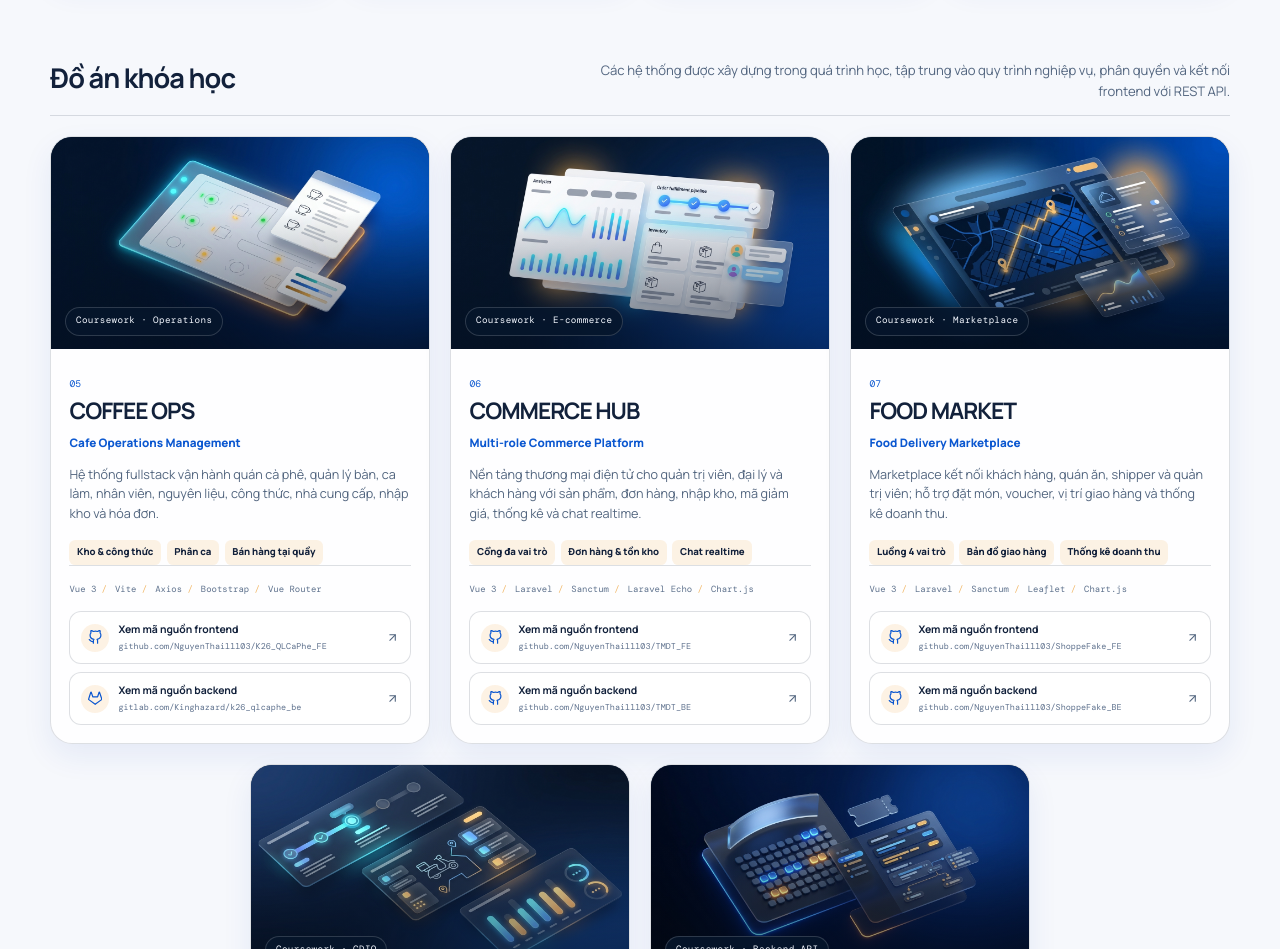
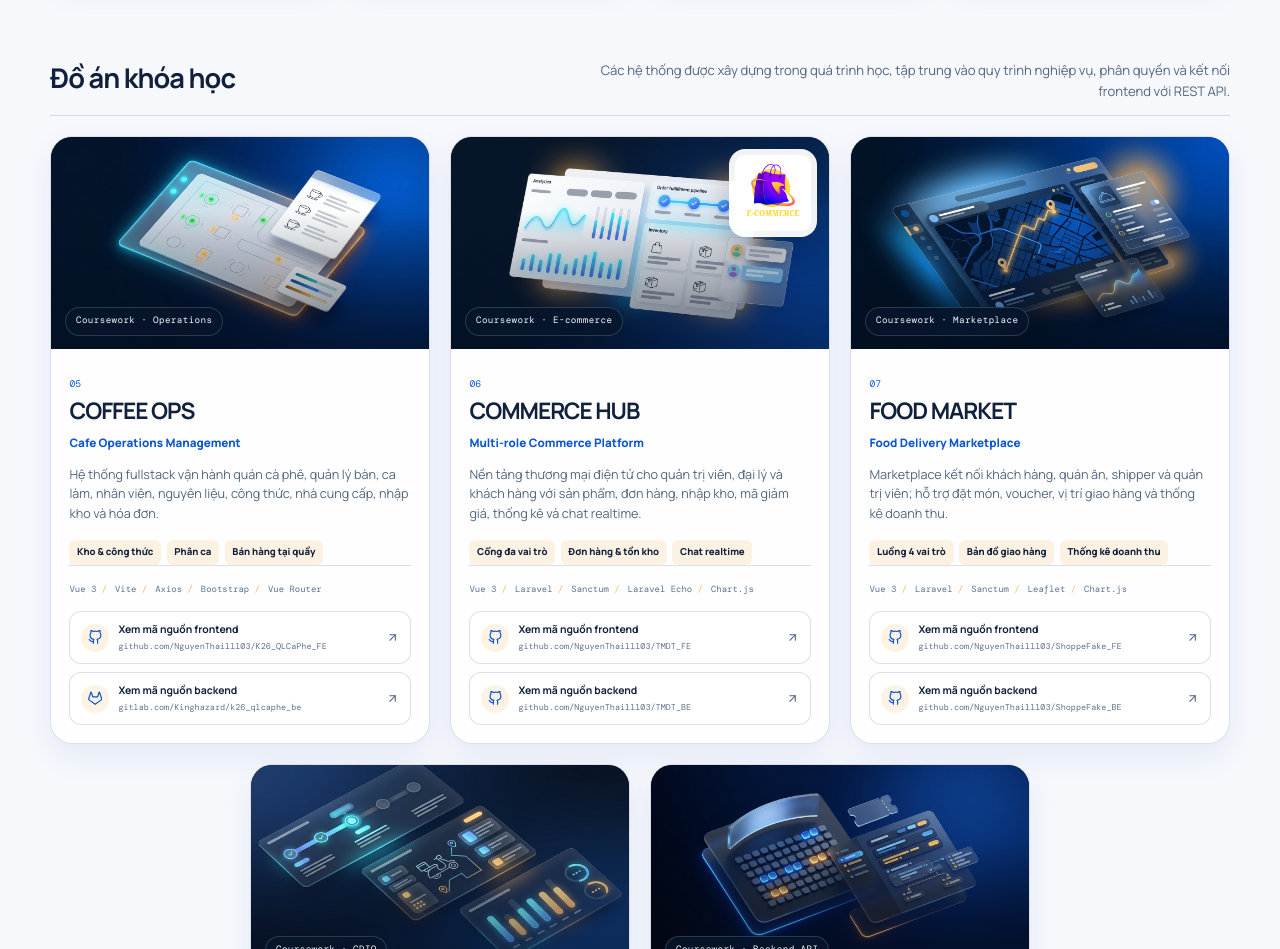
Before and after one commit to NguyenThai11103/portfolio_project, a React (Vite) app: page / in a window 1280 px wide. Shown: the part 5180-6129 px from the top of the page. Built offline with nearby package versions, Linux system fonts and the light colour scheme.

Commit message:
Use repository artwork for Commerce Hub

```diff
--- a/src/components/portfolio/Portfolio.css
+++ b/src/components/portfolio/Portfolio.css
@@ -140,6 +140,28 @@
 
 .project-card:hover .project-visual img {
   transform: scale(1.045);
+}
+
+.project-visual > .project-repo-image {
+  position: absolute;
+  top: 0.75rem;
+  right: 0.75rem;
+  z-index: 2;
+  width: 88px;
+  height: 88px;
+  padding: 0.3rem;
+  border: 1px solid rgba(255, 255, 255, 0.34);
+  border-radius: 1rem;
+  object-fit: contain;
+  object-position: center;
+  background: rgba(255, 255, 255, 0.94);
+  box-shadow: 0 12px 30px rgba(3, 13, 31, 0.24);
+  transition: transform 220ms ease, box-shadow 220ms ease;
+}
+
+.project-card:hover .project-visual > .project-repo-image {
+  box-shadow: 0 16px 36px rgba(3, 13, 31, 0.3);
+  transform: translateY(-3px) scale(1.03);
 }
 
 .project-category {
--- a/src/components/portfolio/Portfolio.jsx
+++ b/src/components/portfolio/Portfolio.jsx
@@ -71,6 +71,15 @@ const ProjectCard = ({ project, index, copy, language, compact = false }) => (
           {projectIcons[project.icon]}
           <span>{String(index + 1).padStart(2, "0")}</span>
         </div>
+      )}
+      {project.repoImage && (
+        <img
+          className="project-repo-image"
+          src={project.repoImage}
+          alt={`${language === "vi" ? "Logo gốc" : "Original logo"} ${project.title}`}
+          loading="lazy"
+          decoding="async"
+        />
       )}
       <span className="project-category">{project.category}</span>
     </div>
--- a/src/data/portfolioData.js
+++ b/src/data/portfolioData.js
@@ -1,5 +1,6 @@
 import coffeeOpsImage from "../assets/images/projects/coffee-ops.jpg";
 import commerceHubImage from "../assets/images/projects/commerce-hub.jpg";
+import commerceHubRepoImage from "../assets/images/projects/commerce-hub-logo.png";
 import foodMarketImage from "../assets/images/projects/food-market.jpg";
 import cdioDeliveryImage from "../assets/images/projects/cdio-delivery.jpg";
 import cinemaApiImage from "../assets/images/projects/cinema-api.jpg";
@@ -67,6 +68,7 @@ const sharedCourseProjects = {
     source: "https://github.com/NguyenThai11103/TMDT_FE",
     backendSource: "https://github.com/NguyenThai11103/TMDT_BE",
     image: commerceHubImage,
+    repoImage: commerceHubRepoImage,
     stack: ["Vue 3", "Laravel", "Sanctum", "Laravel Echo", "Chart.js"],
     icon: "shopping",
   },
```
Also changed, not shown: src/assets/images/projects/commerce-hub-logo.png (added), 1 other file (tests, documents, lock files or other folders).
